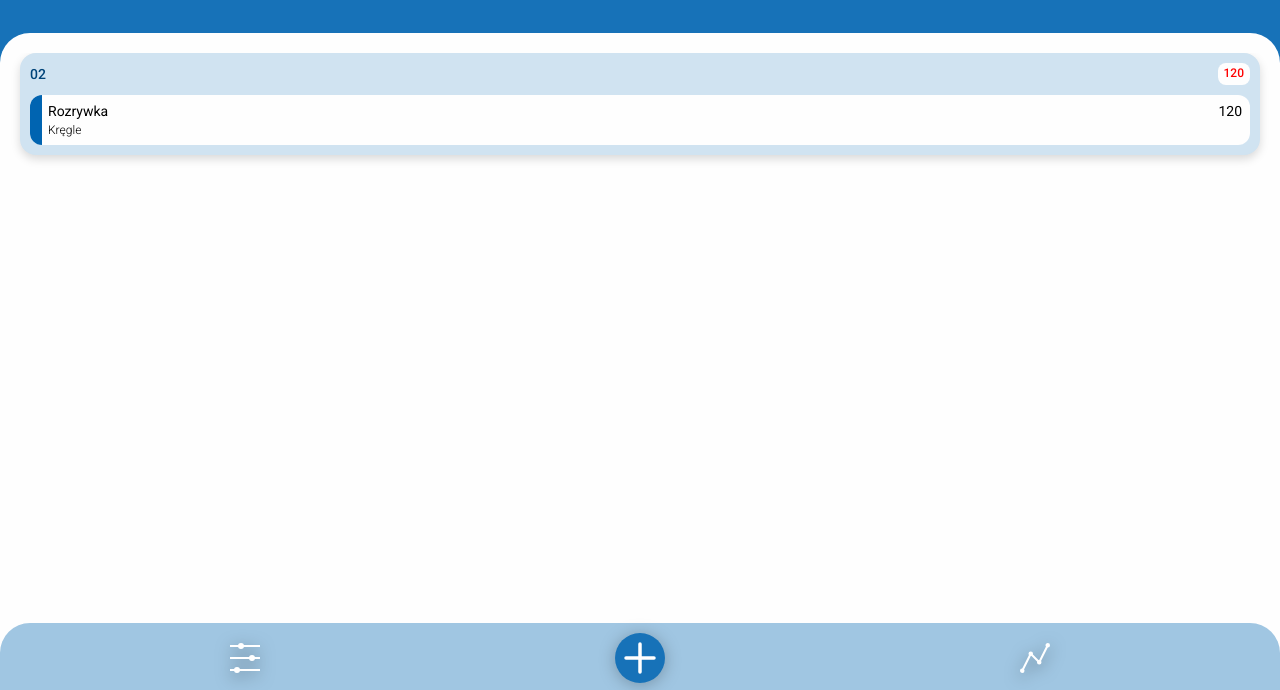
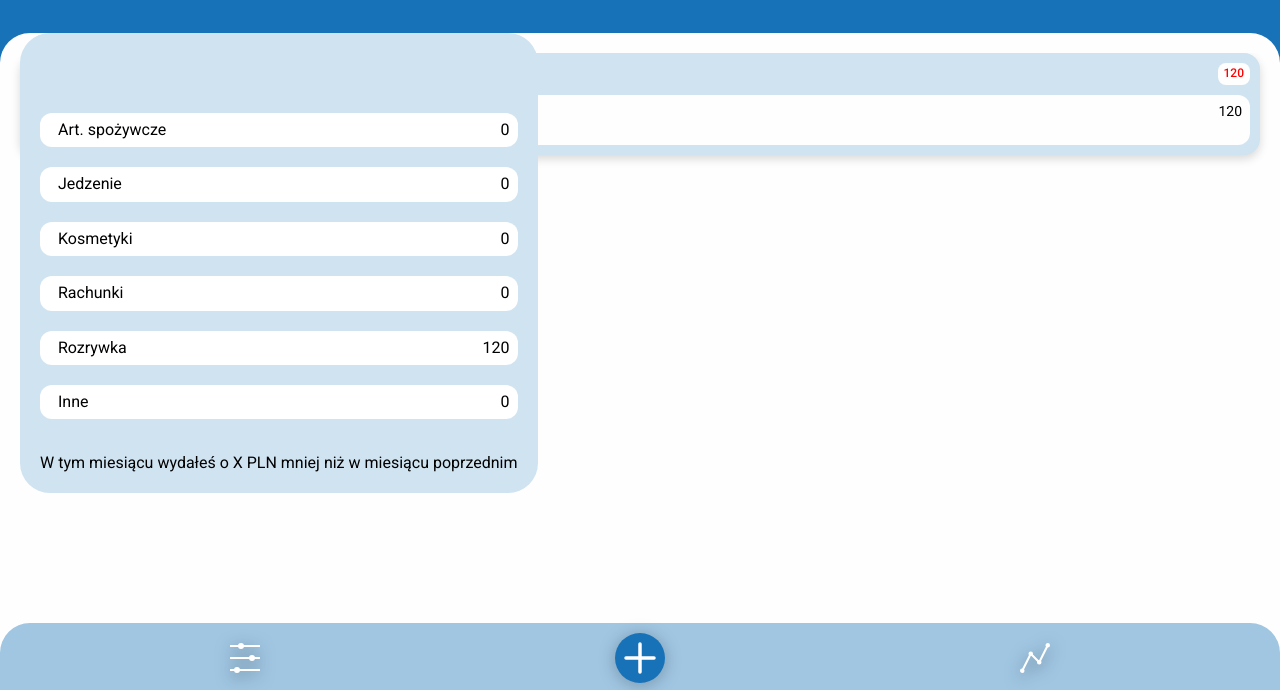
Before and after one commit to karolryska/wallet, a website built with webpack: page src/pages/index.html in a window 1280 px wide. Both pictures are taken after a click on the button 1034 px from the left and 765 px from the top of the page. Shown: the part 107-797 px from the top of the page. Built offline with nearby package versions, Linux system fonts and the light colour scheme.

Commit message:
feat: add percentage stats bar

```diff
--- a/src/js/categories.js
+++ b/src/js/categories.js
@@ -1,4 +1,5 @@
 const selectLists = document.querySelector(".form__list");
+const statsBar = document.querySelector(".stats__bar");
 
 export const categories = {};
 
@@ -15,8 +16,14 @@ class Category {
     };
     renderSetMonthSum() {
         const categoriesListStats = document.querySelector(".stats__categories");
-        categoriesListStats.innerHTML += `<li class="stats__category"><p class="stats__category-name">${this.name}</p><p class="stats__category-sum">${this.setMonthSum}</p></li>`;
+        categoriesListStats.innerHTML += `<li class="stats__category stats__category--${this.color}"><p class="stats__category-name">${this.name}</p><p class="stats__category-sum">${this.setMonthSum}</p></li>`;
     };
+    renderStatsBar (monthSum) {
+        const categoryBar = document.createElement("div");
+        categoryBar.classList.add("stats__category-bar", `stats__category-bar--${this.color}`);
+        statsBar.appendChild(categoryBar);
+        categoryBar.style.width = `${this.setMonthSum/monthSum*100}%`;
+    }
 };
 
 new Category("Art. spożywcze", "yellow01");
--- a/src/js/index.js
+++ b/src/js/index.js
@@ -249,11 +249,11 @@ settingsButton.addEventListener("click", (e) => {
 addItem("2021-02-01","Kosmetyki", "Drogeria", 29);
 addItem("2021-02-01","Rachunki", "Prąd", 123);
 addItem("2021-02-10","Rozrywka", "Kino", 24);
-addItem("2021-02-10","Rozrywka", "Kino", 24);
-addItem("2021-02-10","Rozrywka", "Kino", 24);
-addItem("2021-02-10","Rozrywka", "Kino", 24);
-addItem("2021-02-10","Rozrywka", "Kino", 24);
-addItem("2021-02-10","Rozrywka", "Kino", 24);
+// addItem("2021-02-10","Rozrywka", "Kino", 24);
+// addItem("2021-02-10","Rozrywka", "Kino", 24);
+// addItem("2021-02-10","Rozrywka", "Kino", 24);
+// addItem("2021-02-10","Rozrywka", "Kino", 24);
+// addItem("2021-02-10","Rozrywka", "Kino", 24);
 addItem("2021-03-22","Art. spożywcze", "Biedronka", 134);
 addItem("2021-02-12","Rozrywka", "Gokarty", 50);
 addItem("2021-04-02","Rozrywka", "Kręgle", 120);
@@ -281,8 +281,10 @@ const reloadStats = () => {
         };
     });
     document.querySelector(".stats__categories").innerHTML = "";
+    document.querySelector(".stats__bar").innerHTML = "";
     for (const category in categories) {
         categories[category].renderSetMonthSum();
+        categories[category].renderStatsBar(year2021[setMonth].sum);
     };
 };
 
--- a/src/scss/main.scss
+++ b/src/scss/main.scss
@@ -4,6 +4,7 @@
 @import "modules/form.scss";
 @import "modules/categories.scss";
 @import "modules/settings.scss";
+@import "modules/stats.scss";
 
 * {
     margin: 0;
--- /dev/null
+++ b/src/scss/modules/stats.scss
@@ -0,0 +1,58 @@
+.stats {
+    display: none;
+    position: fixed;
+    top: 0;
+    left: 0;
+    border-radius: 30px;
+    margin: 140px 20px 0;
+    padding: 20px;
+    background-color: $day-container;
+    z-index: 1;
+
+    &--active {
+        display: flex;
+        flex-direction: column;
+        align-items: center;
+    }
+
+    &__bar {
+        height: 40px;
+        width: 100%;
+        margin-bottom: 20px;
+        display: flex;
+        flex-direction: row;
+        border-radius: 12px;
+        overflow: hidden;
+    }
+
+    &__category-bar {
+        height: 100%;
+    }
+
+    &__categories {
+        width: 100%;
+        margin-bottom: 15px;
+    }
+
+    &__category {
+        background-color: white;
+        border-radius: 12px;
+        padding: 8px 8px 8px 18px;
+        margin-bottom: 20px;
+        list-style: none;
+        display: flex;
+        flex-direction: row;
+        justify-content: space-between;
+        position: relative;
+        overflow: hidden;
+
+        &::before {
+            content: "";
+            position: absolute;
+            top: 0;
+            left: 0;
+            height: 100%;
+            width: 12px;
+        }
+    }
+}
```
